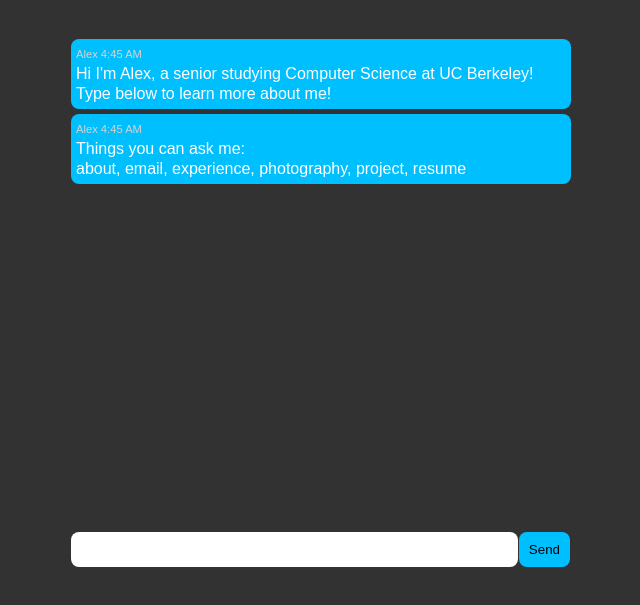
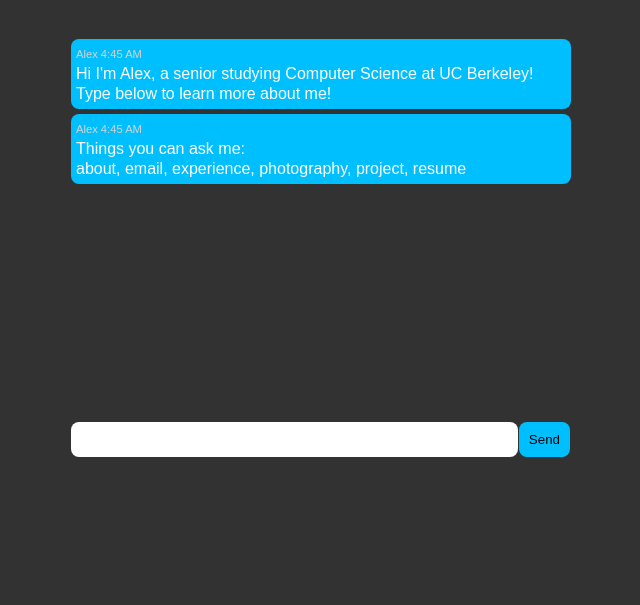
Before and after one commit to alexzclin/alexzclin.github.io, a website: page index.html in a window 1280 px wide. Shown: the part 195-800 px from the top of the page, without its empty margins (319-959 px from the left). Drawn offline with Linux system fonts and the light colour scheme.

Commit message:
fix last message cut off bug

```diff
--- a/styles.css
+++ b/styles.css
@@ -20,6 +20,7 @@ h1 {
 
 #message-container {
     width: 60%;
+    height: 375px;
     max-width: 500px;
     max-height: 375px;
     overflow-y: scroll;
@@ -57,7 +58,6 @@ h1 {
 }
 
 #send-container {
-    position: fixed;
     padding-bottom: 30px;
     bottom: 0;
     background-color: rgb(50, 50, 50);
```
